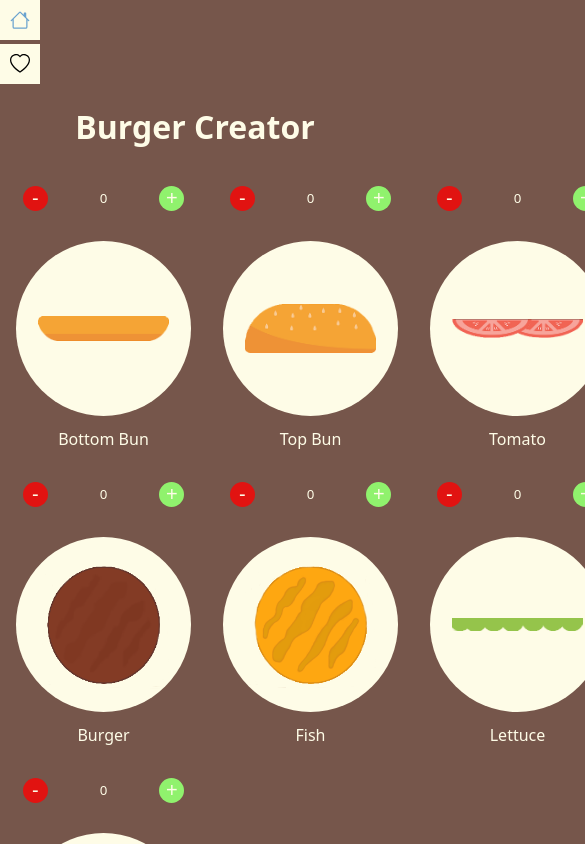
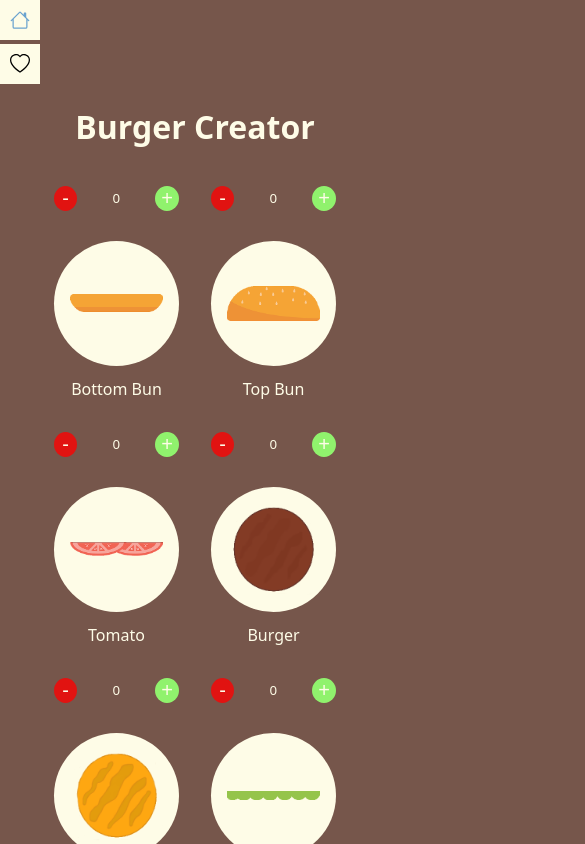
Before and after one commit to mb-dir/burger-creator, a Vue app: page / in a window 390 px wide. Shown: the top 844 px of the page, 585 px wide, since content can reach past the window. Built offline with nearby package versions, Linux system fonts and the light colour scheme; a web font is replaced by a local one.

Commit message:
Add basic RWD styles

```diff
--- a/src/components/BurgerCreator.vue
+++ b/src/components/BurgerCreator.vue
@@ -101,4 +101,22 @@
 		grid-template-columns: repeat(3, 175px);
 		gap: 32px;
 	}
+
+	@media (max-width: 1024px) {
+		.burger-creator {
+			grid-template-columns: repeat(3, 150px);
+		}
+	}
+
+	@media (max-width: 768px) {
+		.burger-creator {
+			justify-content: center;
+		}
+	}
+
+	@media (max-width: 576px) {
+		.burger-creator {
+			grid-template-columns: repeat(2, 125px);
+		}
+	}
 </style>
--- a/src/components/BurgerManager.vue
+++ b/src/components/BurgerManager.vue
@@ -46,6 +46,19 @@
 	.burger-manager {
 		padding: 16px;
 		display: grid;
+		gap: 16px;
 		grid-template-columns: 1fr 1fr;
 	}
+
+	@media (max-width: 1024px) {
+		.burger-manager {
+			grid-template-columns: 2fr 1fr;
+		}
+	}
+
+	@media (max-width: 768px) {
+		.burger-manager {
+			grid-template-columns: 1fr;
+		}
+	}
 </style>
--- a/src/components/Ingredient.vue
+++ b/src/components/Ingredient.vue
@@ -60,4 +60,16 @@
 	.ingredient__name {
 		text-wrap: nowrap;
 	}
+
+	@media (max-width: 1024px) {
+		.ingredient__bg {
+			height: 150px;
+		}
+	}
+
+	@media (max-width: 576px) {
+		.ingredient__bg {
+			height: 125px;
+		}
+	}
 </style>
--- a/src/views/FavouritesView.vue
+++ b/src/views/FavouritesView.vue
@@ -39,4 +39,23 @@
 	.no-burgers {
 		color: var(--secondary-text-color);
 	}
+
+	@media (max-width: 1024px) {
+		.burgers-grid {
+			grid-template-columns: repeat(4, 1fr);
+		}
+	}
+
+	@media (max-width: 768px) {
+		.burgers-grid {
+			grid-template-columns: repeat(3, 1fr);
+			padding: 16px 0;
+		}
+	}
+
+	@media (max-width: 576px) {
+		.burgers-grid {
+			grid-template-columns: repeat(2, 1fr);
+		}
+	}
 </style>
```
